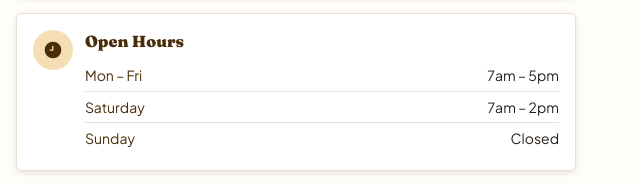
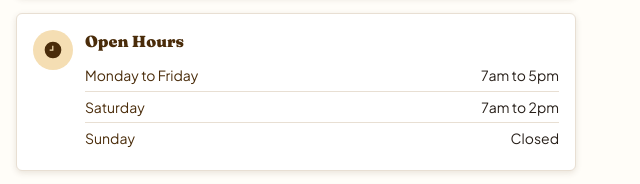
Before and after one commit to jandoh08/the-corner-loaf, a plain HTML site: page index.html in a window 1280 px wide. Shown: the part 1781-1965 px from the top of the page, 640-1280 px from the left. Drawn offline with Linux system fonts and the light colour scheme.

Commit message:
fix: update text of open hours to make it more meaningful to screen readers

```diff
--- a/index.html
+++ b/index.html
@@ -427,12 +427,12 @@
               <h3 class="contact-info-title">Open Hours</h3>
               <dl class="contact-hours" id="contact-hours">
                 <div class="contact-hours-row">
-                  <dt>Mon – Fri</dt>
-                  <dd>7 am – 5 pm</dd>
+                  <dt>Monday to Friday</dt>
+                  <dd>7am to 5pm</dd>
                 </div>
                 <div class="contact-hours-row">
                   <dt>Saturday</dt>
-                  <dd>7 am – 2 pm</dd>
+                  <dd>7am to 2pm</dd>
                 </div>
                 <div class="contact-hours-row">
                   <dt>Sunday</dt>
--- a/js/contact.js
+++ b/js/contact.js
@@ -53,7 +53,7 @@ const weekOrder = [...bakeDays, "Sunday"];
 
 function describeHours(hours) {
   return hours
-    ? `${formatHour(hours.open)} – ${formatHour(hours.close)}`
+    ? `${formatHour(hours.open)} to ${formatHour(hours.close)}`
     : "Closed";
 }
 
@@ -76,7 +76,8 @@ function groupDays() {
 
 function formatDayRange(days) {
   if (days.length === 1) return days[0];
-  return `${days[0].slice(0, 3)} – ${days.at(-1).slice(0, 3)}`;
+  if (days.length === 2) return `${days[0]} and ${days[1]}`;
+  return `${days[0]} to ${days.at(-1)}`;
 }
 
 export function renderOpeningHours() {
```
